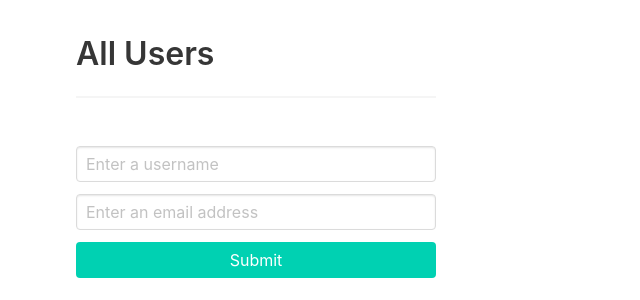
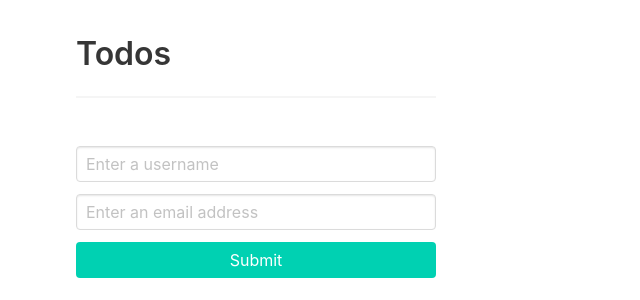
Before and after one commit to gmgalvan/test-driven-tutorial, a Flask app: page / in a window 1280 px wide. Shown: the top 300 px of the page, without its empty margins (0-640 px from the left). Run offline with Flask 2, Linux system fonts and the light colour scheme; parts of the project's set-up code (start-up, migrations or seed data) failed here and were passed over.

Commit message:
change in html tittle

```diff
--- a/services/users/project/api/templates/index.html
+++ b/services/users/project/api/templates/index.html
@@ -18,7 +18,7 @@
     <div class="container">
       <div class="column is-one-third">
         <br>
-        <h1 class="title">All Users</h1>
+        <h1 class="title">Todos</h1>
         <hr><br>
         <form action="/" method="POST">
           <div class="field">
```
